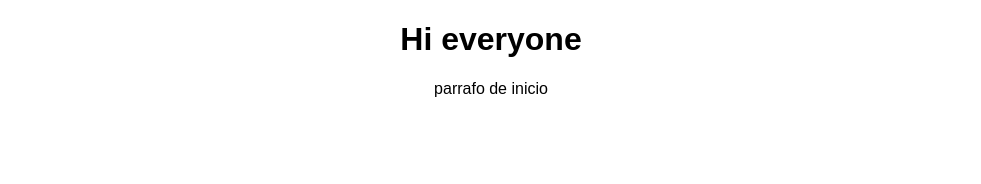
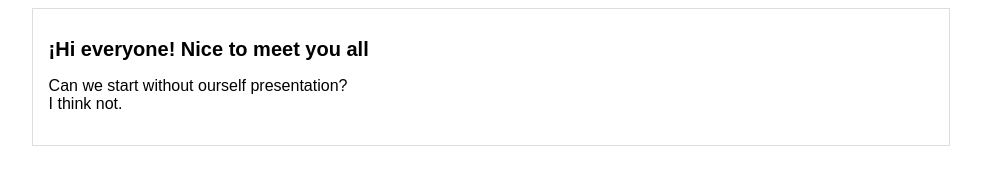
Before and after one commit to Xseb4s/webtest, a plain HTML site: page index.html in a window 1280 px wide. Shown: the whole page, without its empty margins (149-1130 px from the left). Drawn offline with Linux system fonts and the light colour scheme.

Commit message:
Commit a main en cabecera

```diff
--- a/index.html
+++ b/index.html
@@ -7,7 +7,14 @@
         <link rel="stylesheet" href="style/estilos.css">
     </head>
     <body>
-        <h1>Hi everyone</h1>
-        <p>parrafo de inicio</p>
+    <div id="container">
+        <div id="post">
+            <h1>¡Hi everyone! Nice to meet you all</h1>
+            <p>Can we start without ourself presentation?
+                <br>
+                I think not.
+            </p>
+        </div>
+    </div>
     </body>
 </html>
--- a/style/estilos.css
+++ b/style/estilos.css
@@ -1,4 +1,17 @@
 body {
     text-align: center;
     font-family: "Arial";
+    font-size: 16px;
 }
+#container{
+width: 70%;
+padding: 1em;
+text-align: left;
+border: 1px solid #DDD;
+margin: 0 auto;
+}
+#container h1{
+
+font-size: 20px;
+
+}
```
